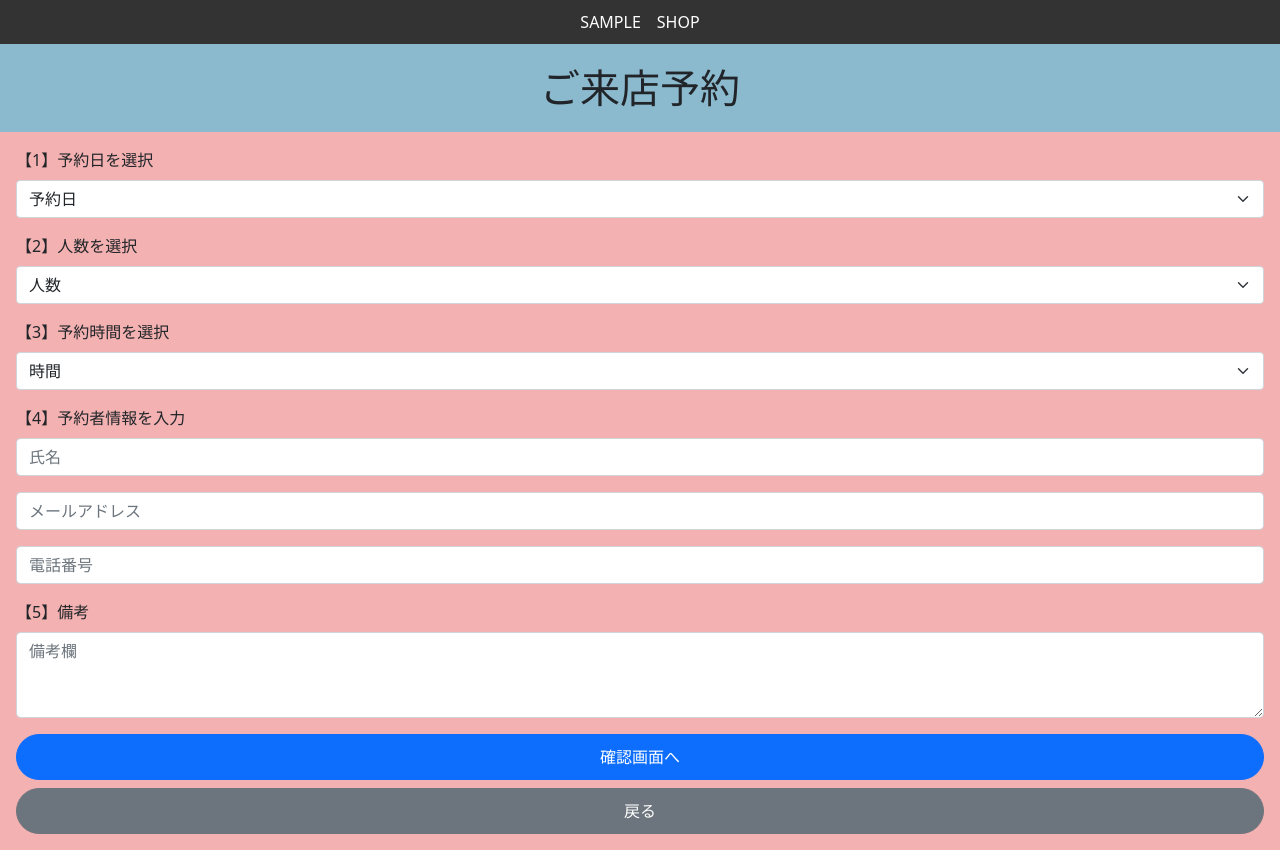
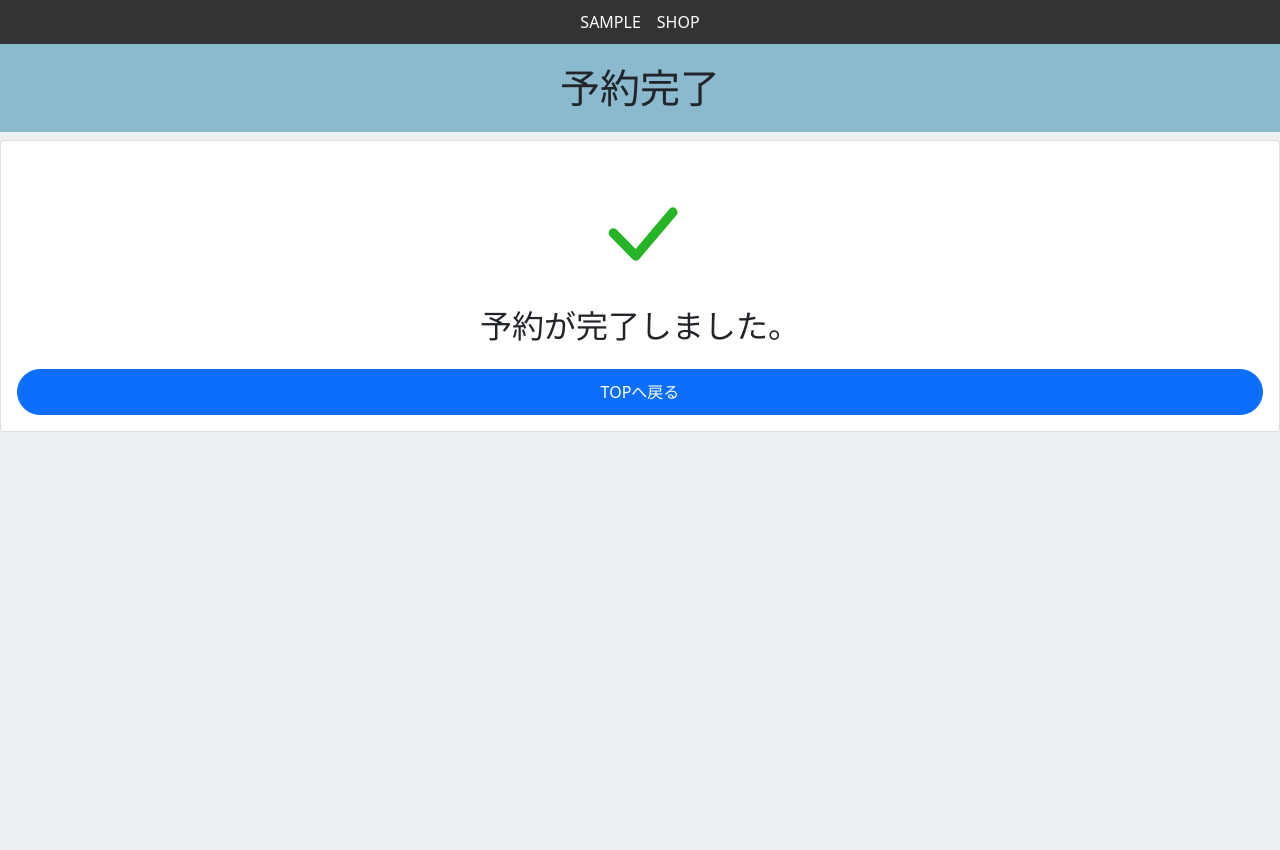
Before and after one commit to fukudadairin/reserve, a PHP site: page /complete.php in a window 1280 px wide. After the commit the page ends 432 px from the top, so only its background shows below. Run offline with PHP 8.4, Linux system fonts and the light colour scheme.

Commit message:
顧客側のUI完了

```diff
--- a/complete.php
+++ b/complete.php
@@ -1,6 +1,4 @@
 <!-- 予約完了 -->
-
-<!-- 予約受付画面 -->
 <?php
 if ($_SERVER["REQUEST_METHOD"] == "POST") {
     header("Location:/reserve/confirm.php/");
@@ -19,67 +17,33 @@ if ($_SERVER["REQUEST_METHOD"] == "POST") {
     <!-- Bootstrap CSS -->
     <link href="https://cdn.jsdelivr.net/npm/bootstrap@5.0.2/dist/css/bootstrap.min.css" rel="stylesheet" integrity="sha384-EVSTQN3/azprG1Anm3QDgpJLIm9Nao0Yz1ztcQTwFspd3yD65VohhpuuCOmLASjC" crossorigin="anonymous">
 
+    <!-- Bootstrap Icon -->
+    <link rel="stylesheet" href="https://cdn.jsdelivr.net/npm/bootstrap-icons@1.8.0/font/bootstrap-icons.css">
+
     <!-- original CSS -->
     <link rel="stylesheet" href="/reserve/css/style.css">
+    <!-- <link rel="stylesheet" href="css/style.css"> -->
 
-    <title>ご来店予約</title>
+
+    <title>予約完了</title>
 </head>
 
 <body>
     <header>SAMPLE　SHOP</header>
-    <h1>ご来店予約</h1>
+    <h1>予約完了</h1>
 
-    <form method="POST" class="m-3">
 
-        <div class="mb-3">
-            <label for="exampleFormControlInput1" class="form-label">【1】予約日を選択</label>
-            <select class="form-select" aria-label="Default select example">
-                <option selected>予約日</option>
-                <option value="1">One</option>
-                <option value="2">Two</option>
-                <option value="3">Three</option>
-            </select>
+    <div class="card text-center">
+        <div class="card-body">
+            <i class="bi bi-check-lg complete_icon"></i>
+            <h2 class="card-title pb-3">予約が完了しました。</h2>
+            <div class="d-grid gap-2">
+                <a class="btn btn-primary rounded-pill" href="/reserve/">TOPへ戻る</a>
+            </div>
         </div>
-        <div class="mb-3">
-            <label for="exampleFormControlInput1" class="form-label">【2】人数を選択</label>
-            <select class="form-select" aria-label="Default select example">
-                <option selected>人数</option>
-                <option value="1">One</option>
-                <option value="2">Two</option>
-                <option value="3">Three</option>
-            </select>
-        </div>
+    </div>
 
-        <div class="mb-3">
-            <label for="exampleFormControlInput1" class="form-label">【3】予約時間を選択</label>
-            <select class="form-select" aria-label="Default select example">
-                <option selected>時間</option>
-                <option value="1">One</option>
-                <option value="2">Two</option>
-                <option value="3">Three</option>
-            </select>
-        </div>
-        <div class="mb-3">
-            <label for="exampleFormControlInput1" class="form-label">【4】予約者情報を入力</label>
-            <input type="text" class="form-control" id="exampleFormControlInput1" placeholder="氏名">
-        </div>
-        <div class="mb-3">
-            <input type="email" class="form-control" id="exampleFormControlInput1" placeholder="メールアドレス">
-        </div>
-        <div class="mb-3">
-            <input type="number" class="form-control" id="exampleFormControlInput1" placeholder="電話番号">
-        </div>
-        <div class="mb-3">
-            <label for="exampleFormControlTextarea1" class="form-label">【5】備考</label>
-            <textarea class="form-control" id="exampleFormControlTextarea1" rows="3" placeholder="備考欄"></textarea>
-        </div>
 
-        <div class="d-grid gap-2">
-            <button class="btn btn-primary rounded-pill" type="submit">確認画面へ</button>
-            <button class="btn btn-secondary rounded-pill" type="button">戻る</button>
-        </div>
-
-    </form>
 
     <!-- Optional JavaScript; choose one of the two! -->
 
--- a/confirm.php
+++ b/confirm.php
@@ -29,7 +29,7 @@ if ($_SERVER["REQUEST_METHOD"] == "POST") {
     <header>SAMPLE　SHOP</header>
     <h1>予約内容確認</h1>
 
-    <table class="table">
+    <table class="table bgcWhite">
 
         <tbody>
             <tr>
@@ -59,9 +59,9 @@ if ($_SERVER["REQUEST_METHOD"] == "POST") {
         </tbody>
     </table>
 
-    <div class="d-grid gap-2">
+    <div class="d-grid gap-2 mx-3">
         <a class="btn btn-primary rounded-pill" href="/reserve/complete.php/">予約確定</a>
-        <button class="btn btn-secondary rounded-pill" href="/">戻る</button>
+        <a class="btn btn-secondary rounded-pill" href="/reserve/">戻る</a>
     </div>
 
     <!-- Optional JavaScript; choose one of the two! -->
--- a/css/style.css
+++ b/css/style.css
@@ -1,5 +1,5 @@
 body{
-    background-color: rgb(243, 177, 177);
+    background-color: #edf0f3;
 }
 
 h1{
@@ -18,3 +18,12 @@ header{
     color: #ffffff;
     padding: 10px 0;
 }
+
+.bgcWhite{
+    background-color: white;
+}
+
+.complete_icon{
+    font-size: 100px;
+    color: #25b425;
+}
```
